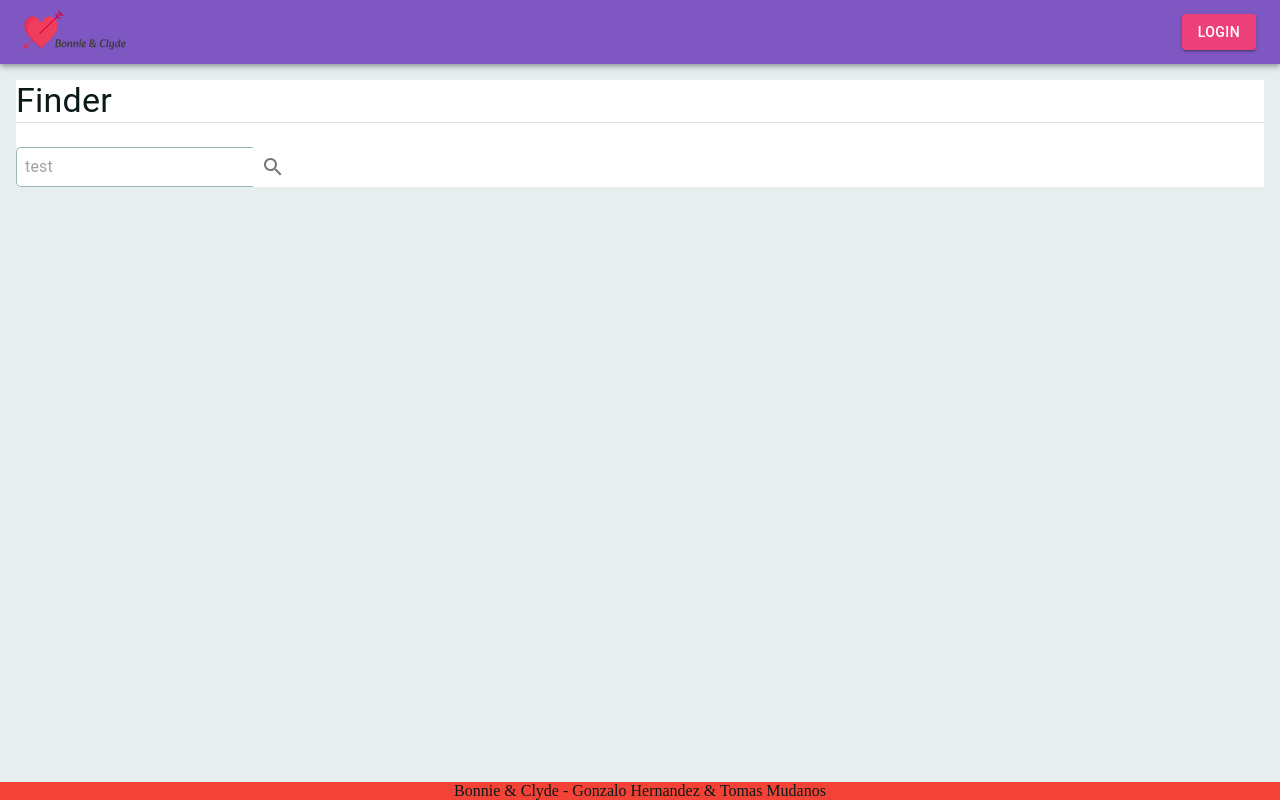
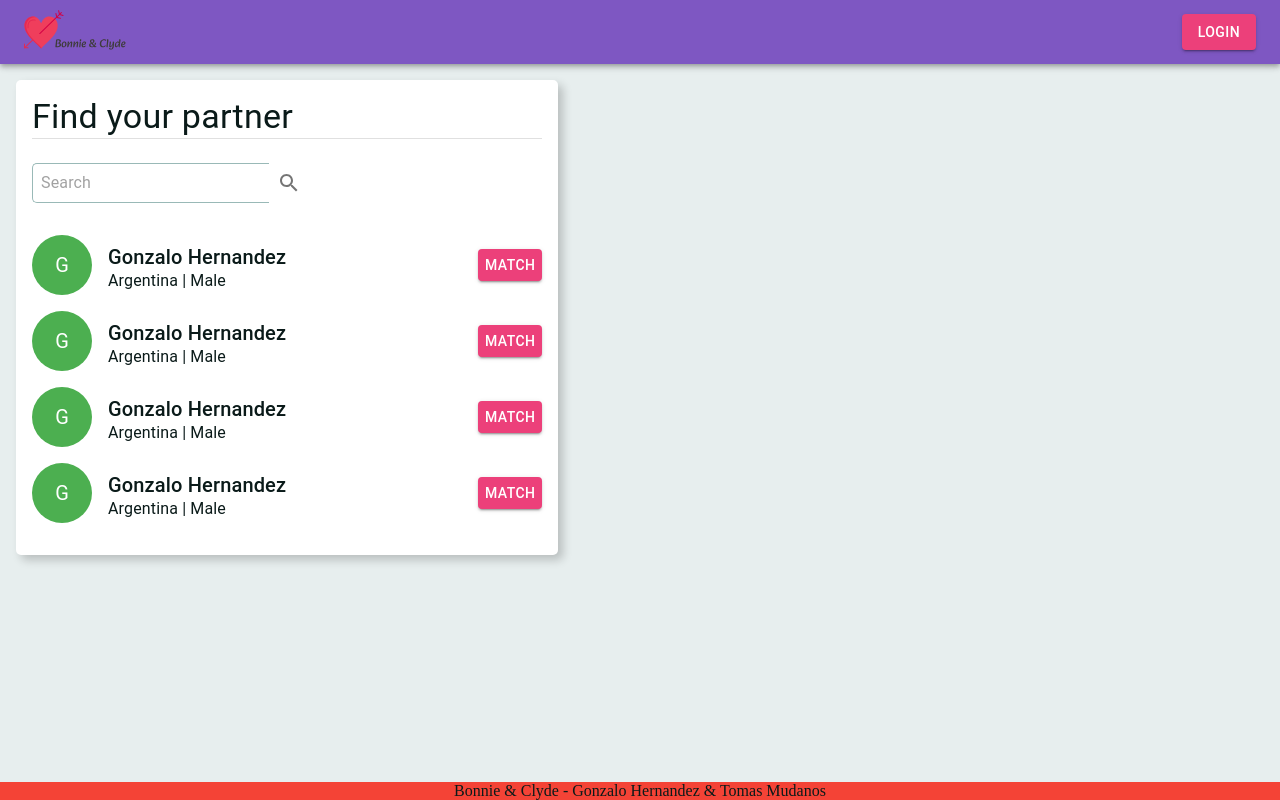
Before and after one commit to gonza0086/bonnie-clyde-frontend, a Next.js app: page /finder in a window 1280 px wide. Built offline with nearby package versions, Linux system fonts and the light colour scheme.

Commit message:
Summary component searchbar modify

```diff
--- a/src/components/Searchbar.jsx
+++ b/src/components/Searchbar.jsx
@@ -8,7 +8,7 @@ import styles from '../styles/Searchbar.module.css';
 export default function Searchbar() {
     return (
         <div className={styles.searchInputContainer}>
-            <InputBase className={styles.input} placeholder='test' />
+            <InputBase className={styles.input} placeholder='Search' />
             <IconButton className={styles.button} type='button'>
                 <SearchIcon />
             </IconButton>
--- /dev/null
+++ b/src/components/Summary.jsx
@@ -0,0 +1,27 @@
+// Components
+import { green } from '@mui/material/colors';
+import Title from './Title';
+
+// Mui
+import { Avatar, Button, Stack, Typography } from '@mui/material';
+
+// Styles
+import styles from '@/styles/Summary.module.css';
+
+export default function Summary() {
+    return (
+        <Stack direction='row' gap={2} className={styles.container}>
+            <Avatar sx={{ bgcolor: green[500], width: 60, height: 60 }}>G</Avatar>
+
+            <div style={{ alignSelf: 'center' }}>
+                <Title tag='h6'>Gonzalo Hernandez</Title>
+                <Typography style={{ lineHeight: 1, color: 'var(--grey-700)' }}>Argentina | Male</Typography>
+            </div>
+
+            <div style={{ paddingInline: '5rem' }} />
+            <Button color='secondary' variant='contained' className={styles.button}>
+                Match
+            </Button>
+        </Stack>
+    );
+}
--- a/src/components/Title.jsx
+++ b/src/components/Title.jsx
@@ -5,13 +5,13 @@ import { Divider, Typography } from '@mui/material';
 import localFont from 'next/font/local';
 const alkatra = localFont({ src: '../assets/alkatra-VariableFont_wght.ttf' });
 
-export default function Title({ children, variant }) {
+export default function Title({ children, tag = 'h4', variant }) {
     return (
-        <div className='title'>
-            <Typography variant='h4' className={alkatra.className}>
+        <div className={variant}>
+            <Typography variant={tag} className={alkatra.className}>
                 {children}
             </Typography>
-            <Divider variant={variant} />
+            {variant === 'title' && <Divider />}
         </div>
     );
 }
--- a/src/components/index.js
+++ b/src/components/index.js
@@ -3,3 +3,4 @@ export { default as Form } from './Form';
 export { default as Input } from './Input';
 export { default as PasswordInput } from './PasswordInput';
 export { default as Searchbar } from './Searchbar';
+export { default as Summary } from './Summary';
--- a/src/pages/finder/index.jsx
+++ b/src/pages/finder/index.jsx
@@ -1,11 +1,17 @@
 // Components
-import { Searchbar, Title } from '@/components';
+import { Searchbar, Summary, Title } from '@/components';
+import { Avatar, Grid, Stack } from '@mui/material';
+import { green } from '@mui/material/colors';
 
 export default function Finder() {
     return (
-        <div className='container'>
-            <Title>Finder</Title>
+        <div className='container' style={{ width: 'fit-content' }}>
+            <Title variant='title'>Find your partner</Title>
             <Searchbar />
+            <Summary />
+            <Summary />
+            <Summary />
+            <Summary />
         </div>
     );
 }
--- a/src/pages/signup/index.jsx
+++ b/src/pages/signup/index.jsx
@@ -11,7 +11,7 @@ export default function Signup() {
 
     const handleSubmit = values => {
         console.log(values);
-        router.push('/partner-finder');
+        router.push('/finder');
     };
 
     return (
--- a/src/styles/Searchbar.module.css
+++ b/src/styles/Searchbar.module.css
@@ -1,5 +1,6 @@
 .searchInputContainer {
     display: inline-flex;
+    margin-bottom: 1em;
 }
 
 .input {
--- /dev/null
+++ b/src/styles/Summary.module.css
@@ -0,0 +1,10 @@
+.container {
+    width: fit-content;
+    margin-block: 1rem;
+}
+
+.button {
+    align-self: center;
+    width: 5vw;
+    height: 4vh;
+}
--- a/src/styles/globals.css
+++ b/src/styles/globals.css
@@ -43,6 +43,9 @@ h3 {
 
 .container {
     background-color: white;
+    padding: 1em;
+    box-shadow: 5px 5px 10px rgba(0, 0, 0, 0.2);
+    border-radius: 5px;
 }
 
 .navbar {
```
Also changed, not shown: 1 other file (tests, documents, lock files or other folders).
